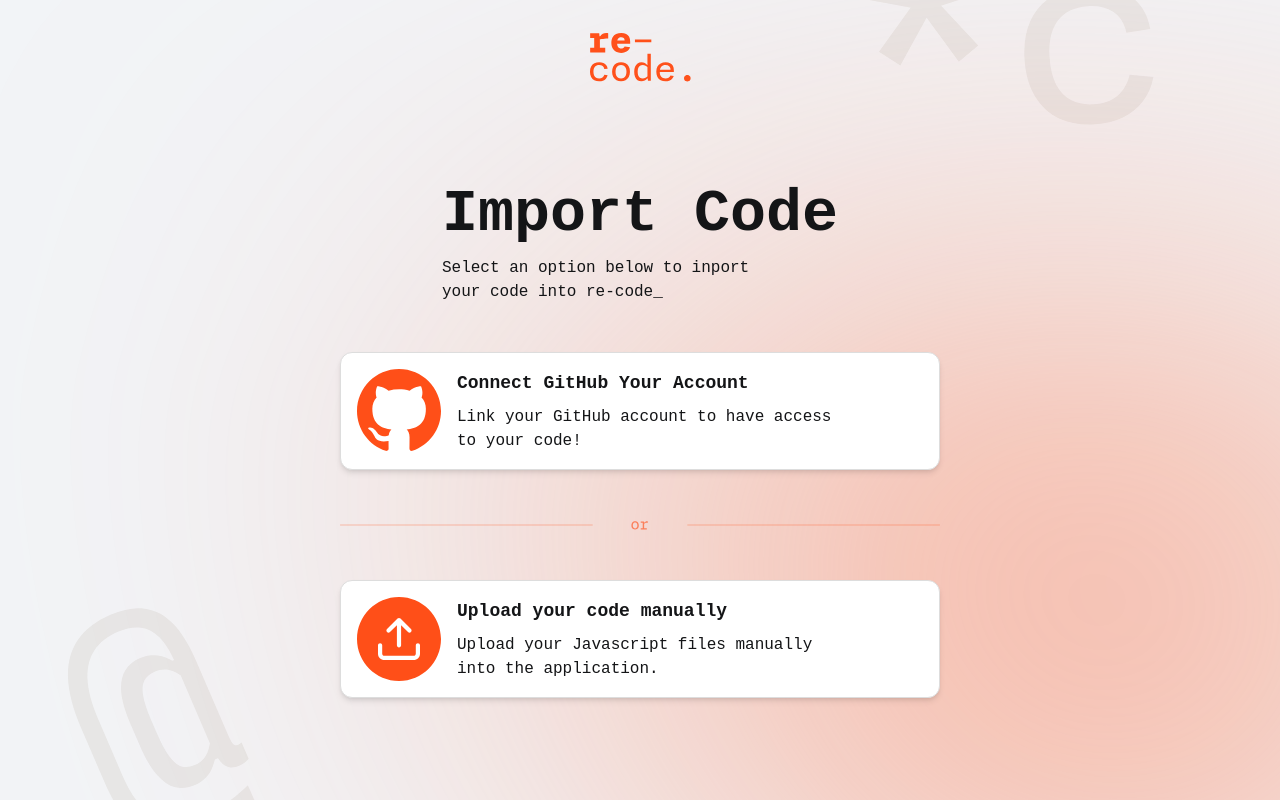
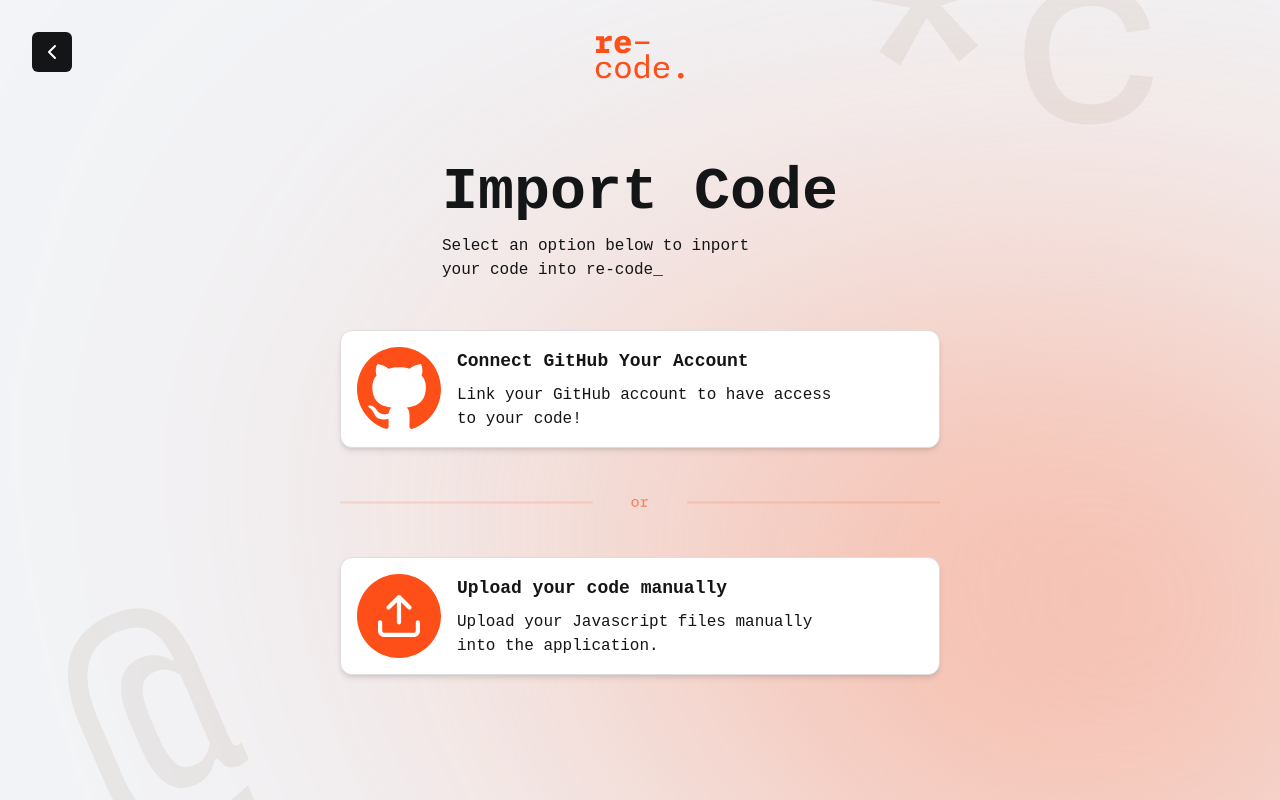
Before and after one commit to tanthehack/re-code, a React (Vite) app: page /import in a window 1280 px wide. Built offline with nearby package versions, Linux system fonts and the light colour scheme.

Commit message:
add: back option header

```diff
--- a/src/components/button.jsx
+++ b/src/components/button.jsx
@@ -18,12 +18,13 @@ const buttonVariants = cva(
                     "bg-secondary text-secondary-foreground hover:bg-secondary/80",
                 ghost: "hover:bg-accent hover:text-accent-foreground",
                 link: "text-orange-main underline-offset-4 hover:underline",
+                none: "hover:bg-orange-main",
             },
             size: {
                 default: "h-11 px-6 py-4",
                 sm: "h-9 rounded-md px-3 py-4",
                 lg: "h-11 rounded-md px-8 py-4",
-                icon: "h-11 w-10",
+                icon: "h-10 w-10",
                 full: "h-11 w-full px-6 py-4",
             },
         },
@@ -42,7 +43,6 @@ const Button = React.forwardRef(
                 className={cn(buttonVariants({ variant, size, className }))}
                 ref={ref}
                 {...props}
-                onClick={props.onClick}
             />
         );
     }
--- a/src/layouts/home.jsx
+++ b/src/layouts/home.jsx
@@ -1,4 +1,4 @@
-import { Outlet } from "react-router-dom"
+import { Outlet, useLocation, useNavigate } from "react-router-dom"
 import bgLight from '../assets/images/homeBg1.svg'
 import bgDark from '../assets/images/homeBg2.svg'
 
@@ -6,16 +6,30 @@ import grdLight from '../assets/images/bgGrad1.svg'
 import grdDark from '../assets/images/bgGrad2.svg'
 
 import logo from '../assets/images/logo.svg'
+import { Button } from "../components/button"
+import * as Icon from "lucide-react"
 
 export const Home = () => {
+    const location = useLocation()
+    const navigate = useNavigate()
     return (
         <main className="relative overflow-hidden h-dvh font-main dark:bg-coal-main bg-gray-main dark:text-white text-coal-main">
             <img src={bgLight} alt="background elements showing an @ symbol and *c symbol" className="absolute h-full w-full dark:hidden" />
             <img src={bgDark} alt="background elements showing an @ symbol and *c symbol" className="dark:absolute dark:block h-full w-full hidden" />
             <img src={grdLight} alt="an orange gradient" className="absolute h-full w-full dark:hidden z-[1]" />
             <img src={grdDark} alt="an orange gradient" className="dark:absolute dark:block h-full w-full hidden z-[1]" />
-            <div className="w-full flex justify-center h-[50px] mt-8">
-                <img src={logo} alt="Re-code logo in orange" />
+            <div className="relative w-full grid grid-cols-3 px-8 place-items-center h-[50px] mt-8 z-[10]">
+                {location.pathname != "/" && location.pathname != "/gitauth" ?
+                    <Button
+                        size="icon"
+                        className="place-self-start"
+                        onClick={() => navigate(-1)}
+                    >
+                        <Icon.ChevronLeftIcon />
+                    </Button> : null
+                }
+                <img src={logo} alt="Re-code logo in orange" className="col-start-2" />
+                <div></div>
             </div>
             <section className="relative h-[calc(100dvh-82px)] z-[10] w-full">
                 <Outlet />
--- a/src/pages/importCode.jsx
+++ b/src/pages/importCode.jsx
@@ -5,7 +5,7 @@ import { CodeCard } from "../components/card"
 
 export const ImportCode = () => {
     return (
-        <div className="flex flex-col items-center justify-center gap-12 h-full">
+        <div className="flex flex-col items-center mt-20 gap-12 h-full">
             <div className="flex flex-col gap-3">
                 <h1 className="text-6xl font-bold">Import Code</h1>
                 <p>Select an option below to inport <br /> your code into re-code_</p>
```
